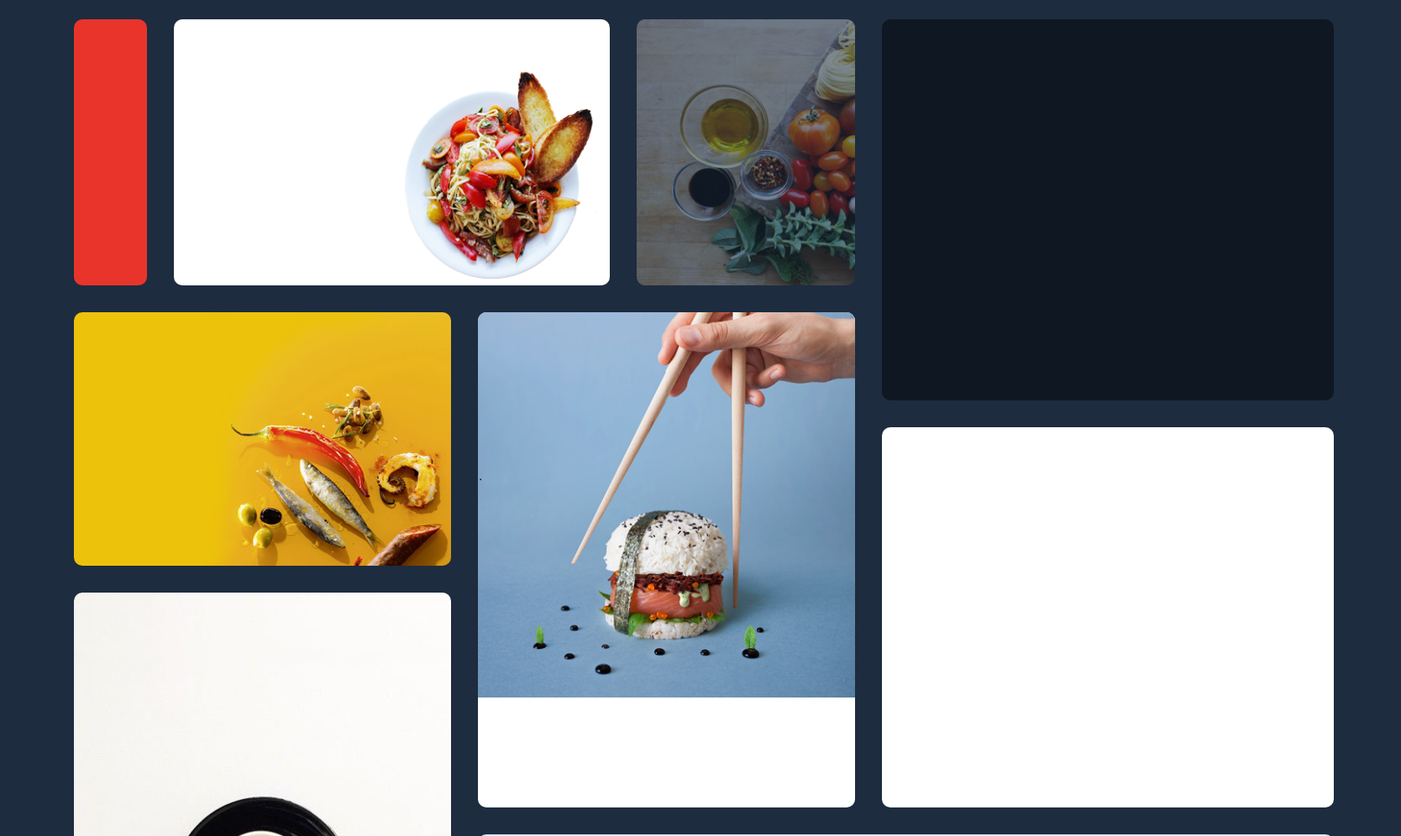
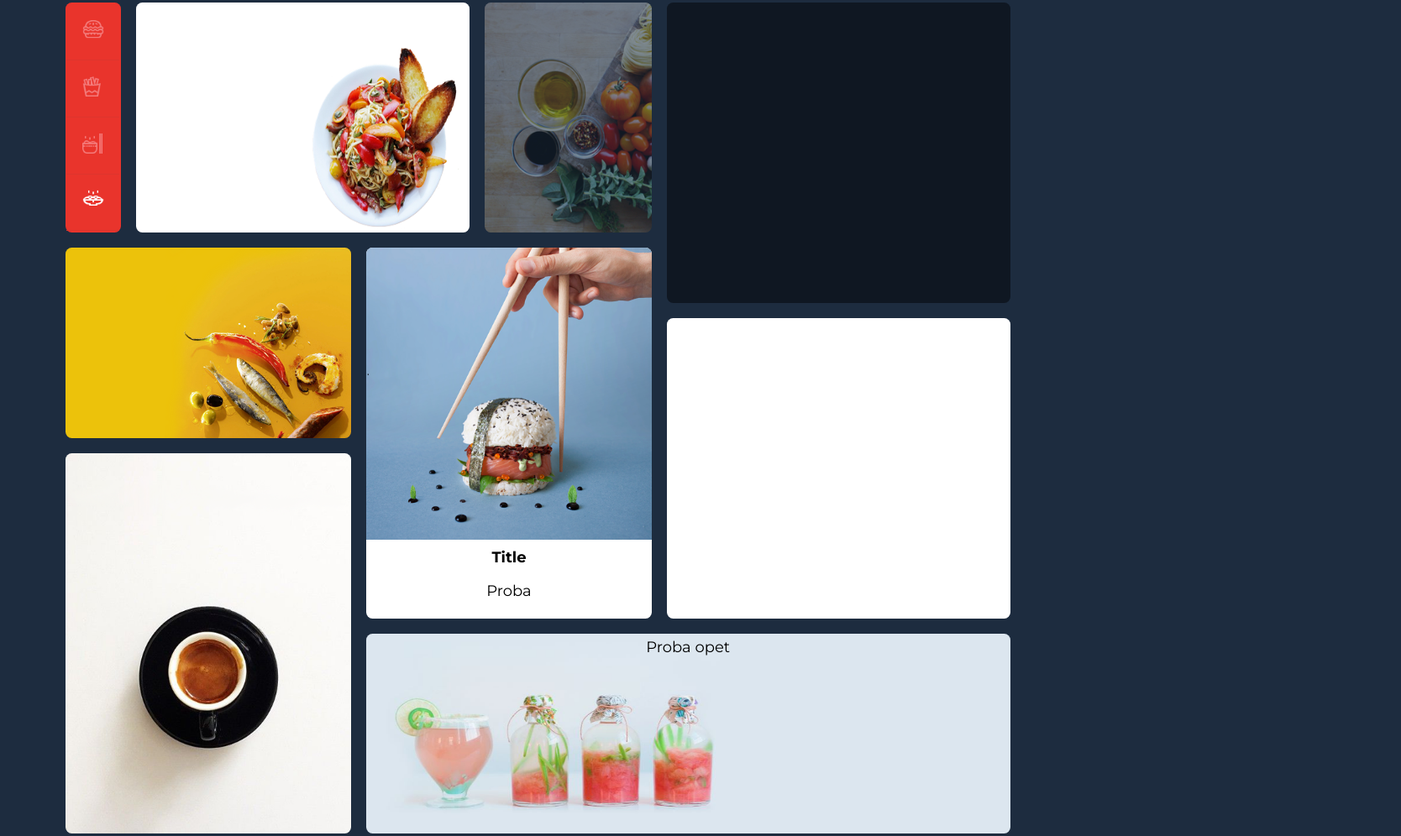
Before and after one commit to Predrag-A/task-food-drink-ui, a website: page src/index.html in a window 1280 px wide. Shown: the part 65-1061 px from the top of the page at 84% size, 1668 px wide, since content can reach past the window. Drawn offline with nearby package versions, Linux system fonts and the light colour scheme; files that its build step writes are made by us from their sources.

Commit message:
Finished menu(main) component

```diff
--- a/src/index.html
+++ b/src/index.html
@@ -4,16 +4,29 @@
     <meta charset="UTF-8">
     <meta name="viewport" content="width=device-width, initial-scale=1.0">
     <meta http-equiv="X-UA-Compatible" content="ie=edge">
-    <title>Document</title>
+    <title>Food and Drink</title>
     <link href="https://fonts.googleapis.com/css?family=Montserrat:400,700" rel="stylesheet">
     <link rel="stylesheet" href="css/styles.css">
 </head>
 <body>
     <div class="container">
         <main class="grid">
+
+            <!-- MENU AREA -->
             <div class="grid__menu">
               <nav class="menu__main card">
-
+                <div class="menu__main__img">
+                  <img src="assets/images/hamburger.png" alt="">
+                </div>
+                <div class="menu__main__img">
+                  <img src="assets/images/fries.png" alt="">
+                </div>
+                <div class="menu__main__img">
+                  <img src="assets/images/noodles.png" alt="">
+                </div>
+                <div class="menu__main__img">
+                    <img src="assets/images/spaghetti.png" alt="">
+                </div>
               </nav>
               <div class="menu__linguine card">
 
@@ -22,6 +35,8 @@
 
               </div>
             </div>
+
+            <!-- CALENDAR AREA -->
             <div class="grid__calendar">
               <div class="calendar__main card">
 
@@ -31,9 +46,17 @@
 
               </div>
             </div>
+
+            <!-- MIDDLE AREA -->
             <div class="grid__burger card">
                 <img src="assets/images/mysterybox.png" alt="">
+                <div class="card__container">
+                    <strong>Title</strong>
+                    <p>Proba</p>
+                </div>
             </div>
+
+            <!-- MEAL AREA -->
             <div class="grid__meal">
               <div class="meal__main card">
 
@@ -41,9 +64,13 @@
               <div class="meal__newFlavour card">
 
               </div>
-            </div><samp></samp>
+            </div>
+
+            <!-- DRINKS AREA -->
             <div class="grid__drinks card">
-
+                <div class="card__container">
+                    Proba opet
+                </div>
             </div>
         </main>
     </div>
--- a/src/scss/styles.scss
+++ b/src/scss/styles.scss
@@ -1,8 +1,9 @@
 @import 'components/variables';
 
-body {
+html {
+  font-family: 'Montserrat', sans-serif;
+  font-size: 24px;
   background-color: $background-color;
-  height: 100%;
 }
 
 .debug {
@@ -14,6 +15,8 @@ body {
   margin: auto;
   width: 1500px;
   height: 1320px;
+  zoom: 0.75;
+  -moz-transform: scale(0.75);
 }
 
 .grid {
@@ -24,7 +27,7 @@ body {
   'meal drinks drinks';
   grid-template-columns: 1fr 1fr 1.2fr;
   grid-template-rows: 1fr 1.8fr 1fr;
-  grid-gap: 2rem;
+  grid-gap: 1rem;
   height:100%;
   width:100%;
 
@@ -32,14 +35,14 @@ body {
     grid-area: menu;
     display: grid;
     grid-template-columns: 1fr 6fr 3fr;
-    grid-gap: 2rem;
+    grid-gap: 1rem;
   }
 
   &__calendar {
     grid-area: calendar;
     display: grid;
     grid-template-rows: 1fr 1fr;
-    grid-gap: 2rem;
+    grid-gap: 1rem;
   }
 
   &__burger {
@@ -58,7 +61,7 @@ body {
     grid-area: meal;
     display: grid;
     grid-template-rows: 1fr 2fr;
-    grid-gap: 2rem;
+    grid-gap: 1rem;
   }
 
   &__drinks {
@@ -72,6 +75,20 @@ body {
 
   &__main {
     background-color: #e9342c;
+    display: grid;
+    grid-template-rows: 1fr 1fr 1fr 1fr;
+    padding: 0.1rem;
+
+    &__img {
+      position: relative;
+      border-bottom: 1px solid #dd352e;
+
+      vertical-align: middle;
+      img {
+        padding: 30%;
+      }
+    }
+
   }
 
   &__linguine {
@@ -117,4 +134,8 @@ body {
   &:hover {
     box-shadow: 0px 0px 45px -5px rgba(131,230,230,1);
   }
+  &__container {
+    padding: 0.25rem;
+    text-align: center;
+  }
 }
```
Also changed, not shown: docs/index.html (+1 -1 lines), docs/css/styles.css.
